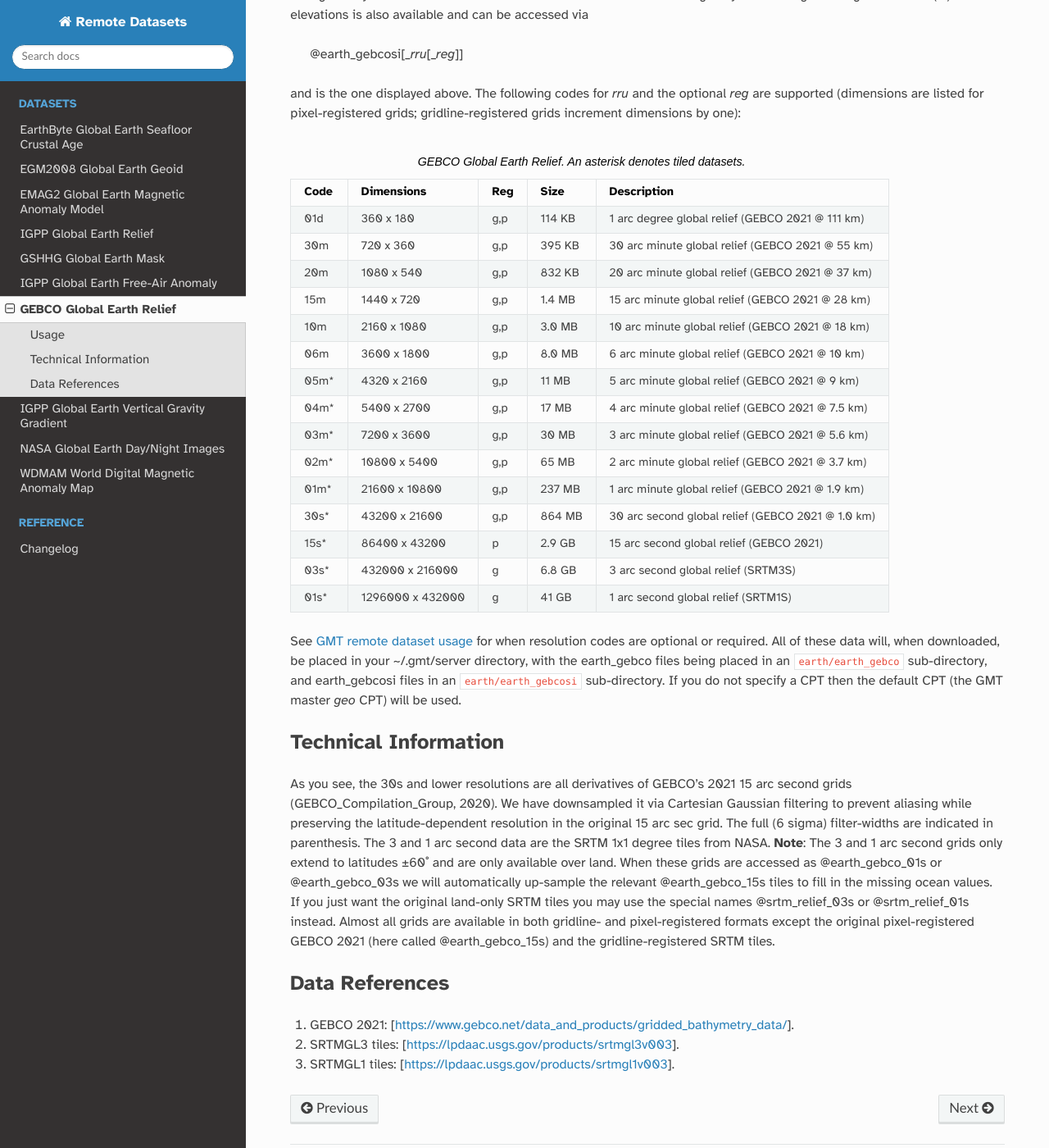
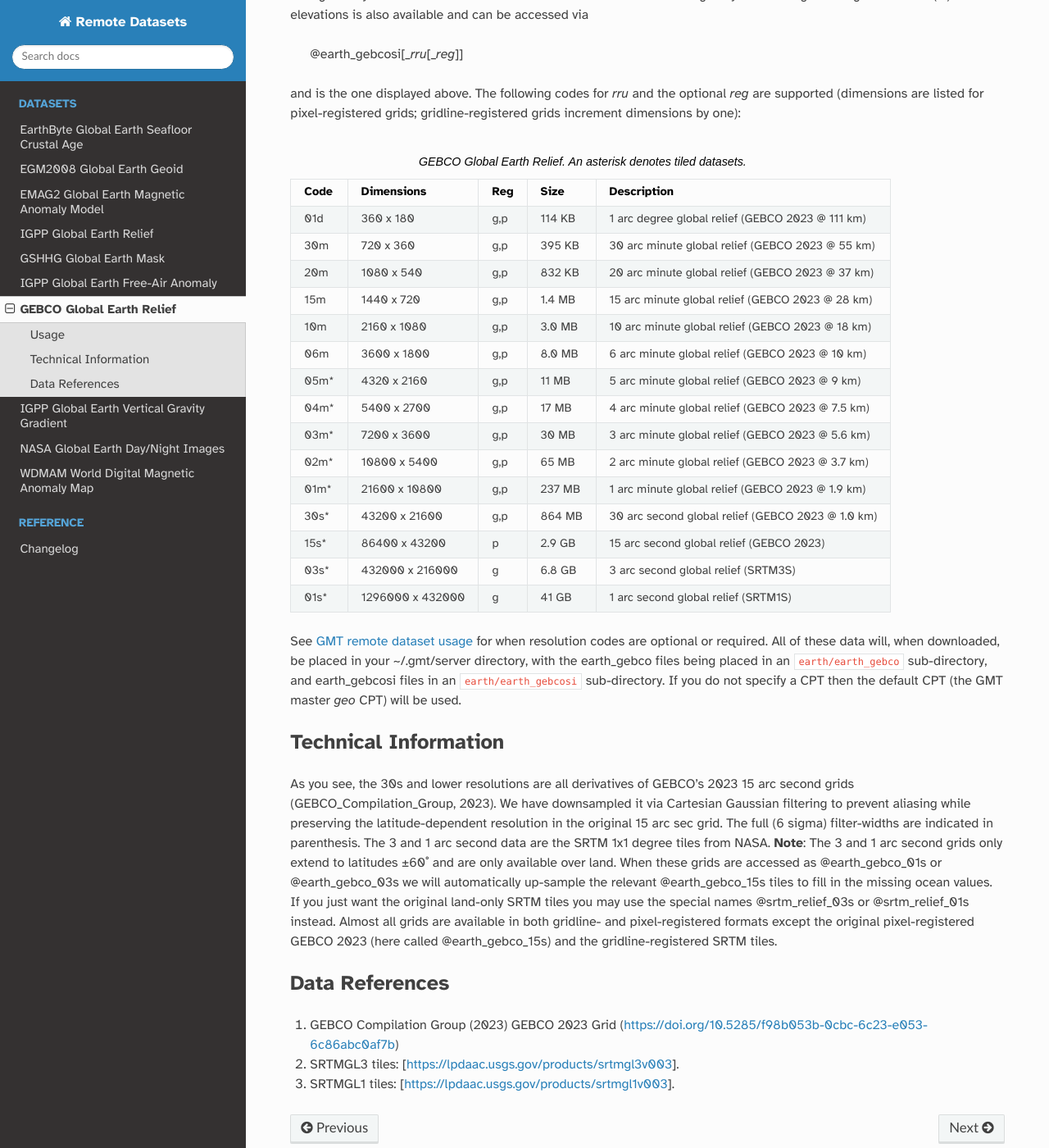
Before and after one commit to GenericMappingTools/remote-datasets, a Sphinx documentation site: the page built from docs/earth-gebco.rst, in a window 1280 px wide and 1400 px high, scrolled down 681 px. Shown: the whole window at 82% size. Built offline with Sphinx 7.4.7 and the Read the Docs theme 2.0.0, drawn with Linux system fonts in a browser that asks for light colours.

Commit message:
update info for GEBCO2023 (#68)
* update info for GEBCO2023

* Update docs/changes.rst

Co-authored-by: Dongdong Tian <seisman.info@gmail.com>

* Update docs/earth-gebco.rst

Co-authored-by: Dongdong Tian <seisman.info@gmail.com>

* Update docs/changes.rst

Co-authored-by: Dongdong Tian <seisman.info@gmail.com>

---------

Co-authored-by: Dongdong Tian <seisman.info@gmail.com>

```diff
--- a/docs/changes.rst
+++ b/docs/changes.rst
@@ -5,6 +5,9 @@
 ^^^^^^^^^^
 
 - ``earth_synbath``: Update dataset source from version 1.2 to 2.0.
+- ``earth_gebco``: Update dataset source from version 2021 to 2023.[`GEBCO Compilation Group, 2023, GEBCO 2023 Grid <https://www.gebco.net/data_and_products/gridded_bathymetry_data/>`_].
+- ``earth_gebcosi``: Update dataset source from version 2021 to 2023.[`GEBCO Compilation Group, 2023, GEBCO 2023 Grid <https://www.gebco.net/data_and_products/gridded_bathymetry_data/>`_].
+
 
 2023-08-17
 ^^^^^^^^^^
--- a/docs/earth-gebco.rst
+++ b/docs/earth-gebco.rst
@@ -33,19 +33,19 @@
   ==== ================= === =======  ================================================
   Code Dimensions        Reg Size     Description
   ==== ================= === =======  ================================================
-  01d       360 x    180 g,p  114 KB  1 arc degree global relief (GEBCO 2021 @ 111 km)
-  30m       720 x    360 g,p  395 KB  30 arc minute global relief (GEBCO 2021 @ 55 km)
-  20m      1080 x    540 g,p  832 KB  20 arc minute global relief (GEBCO 2021 @ 37 km)
-  15m      1440 x    720 g,p  1.4 MB  15 arc minute global relief (GEBCO 2021 @ 28 km)
-  10m      2160 x   1080 g,p  3.0 MB  10 arc minute global relief (GEBCO 2021 @ 18 km)
-  06m      3600 x   1800 g,p  8.0 MB  6 arc minute global relief (GEBCO 2021 @ 10 km)
-  05m*     4320 x   2160 g,p   11 MB  5 arc minute global relief (GEBCO 2021 @ 9 km)
-  04m*     5400 x   2700 g,p   17 MB  4 arc minute global relief (GEBCO 2021 @ 7.5 km)
-  03m*     7200 x   3600 g,p   30 MB  3 arc minute global relief (GEBCO 2021 @ 5.6 km)
-  02m*    10800 x   5400 g,p   65 MB  2 arc minute global relief (GEBCO 2021 @ 3.7 km)
-  01m*    21600 x  10800 g,p  237 MB  1 arc minute global relief (GEBCO 2021 @ 1.9 km)
-  30s*    43200 x  21600 g,p  864 MB  30 arc second global relief (GEBCO 2021 @ 1.0 km)
-  15s*    86400 x  43200 p    2.9 GB  15 arc second global relief (GEBCO 2021)
+  01d       360 x    180 g,p  114 KB  1 arc degree global relief (GEBCO 2023 @ 111 km)
+  30m       720 x    360 g,p  395 KB  30 arc minute global relief (GEBCO 2023 @ 55 km)
+  20m      1080 x    540 g,p  832 KB  20 arc minute global relief (GEBCO 2023 @ 37 km)
+  15m      1440 x    720 g,p  1.4 MB  15 arc minute global relief (GEBCO 2023 @ 28 km)
+  10m      2160 x   1080 g,p  3.0 MB  10 arc minute global relief (GEBCO 2023 @ 18 km)
+  06m      3600 x   1800 g,p  8.0 MB  6 arc minute global relief (GEBCO 2023 @ 10 km)
+  05m*     4320 x   2160 g,p   11 MB  5 arc minute global relief (GEBCO 2023 @ 9 km)
+  04m*     5400 x   2700 g,p   17 MB  4 arc minute global relief (GEBCO 2023 @ 7.5 km)
+  03m*     7200 x   3600 g,p   30 MB  3 arc minute global relief (GEBCO 2023 @ 5.6 km)
+  02m*    10800 x   5400 g,p   65 MB  2 arc minute global relief (GEBCO 2023 @ 3.7 km)
+  01m*    21600 x  10800 g,p  237 MB  1 arc minute global relief (GEBCO 2023 @ 1.9 km)
+  30s*    43200 x  21600 g,p  864 MB  30 arc second global relief (GEBCO 2023 @ 1.0 km)
+  15s*    86400 x  43200 p    2.9 GB  15 arc second global relief (GEBCO 2023)
   03s*   432000 x 216000 g    6.8 GB  3 arc second global relief (SRTM3S)
   01s*  1296000 x 432000 g     41 GB  1 arc second global relief (SRTM1S)
   ==== ================= === =======  ================================================
@@ -59,8 +59,8 @@
 Technical Information
 ~~~~~~~~~~~~~~~~~~~~~
 
-As you see, the 30s and lower resolutions are all derivatives of GEBCO's 2021 15 arc second grids
-(GEBCO_Compilation_Group, 2020).  We have downsampled it via Cartesian Gaussian filtering to prevent
+As you see, the 30s and lower resolutions are all derivatives of GEBCO's 2023 15 arc second grids
+(GEBCO_Compilation_Group, 2023).  We have downsampled it via Cartesian Gaussian filtering to prevent
 aliasing while preserving the latitude-dependent resolution in the original 15 arc sec grid.
 The full (6 sigma) filter-widths are indicated in parenthesis. The 3 and 1 arc second data
 are the SRTM 1x1 degree tiles from NASA.  **Note**: The 3 and 1 arc second grids only extend
@@ -69,11 +69,11 @@
 tiles to fill in the missing ocean values. If you just want the original land-only SRTM tiles
 you may use the special names @srtm_relief_03s or @srtm_relief_01s instead. Almost all grids
 are available in both gridline- and pixel-registered formats except the original pixel-registered
-GEBCO 2021 (here called @earth_gebco_15s) and the gridline-registered SRTM tiles.
+GEBCO 2023 (here called @earth_gebco_15s) and the gridline-registered SRTM tiles.
 
 Data References
 ~~~~~~~~~~~~~~~
 
-#. GEBCO 2021: [https://www.gebco.net/data_and_products/gridded_bathymetry_data/].
+#. GEBCO Compilation Group (2023) GEBCO 2023 Grid (https://doi.org/10.5285/f98b053b-0cbc-6c23-e053-6c86abc0af7b)
 #. SRTMGL3 tiles: [https://lpdaac.usgs.gov/products/srtmgl3v003].
 #. SRTMGL1 tiles: [https://lpdaac.usgs.gov/products/srtmgl1v003].
```
